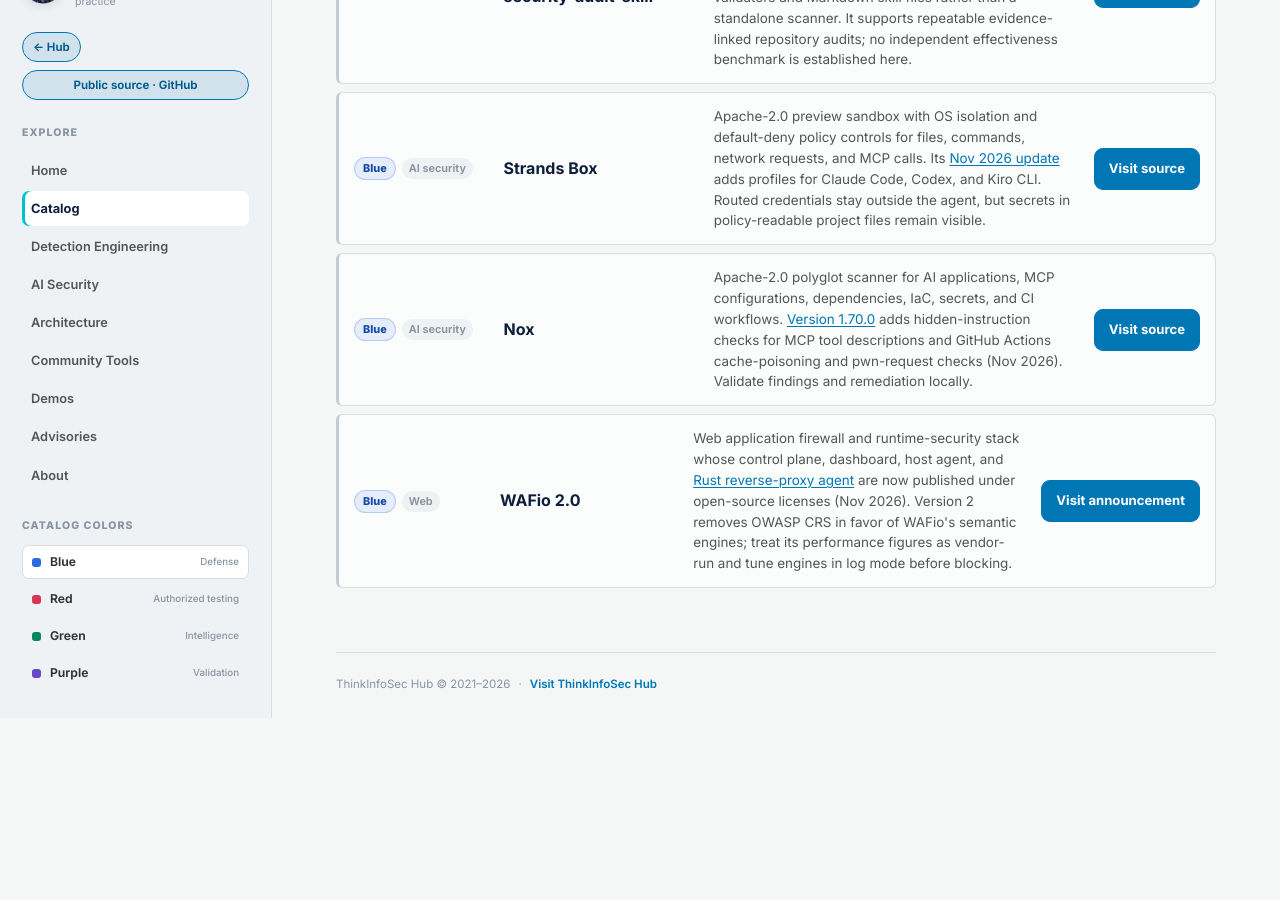
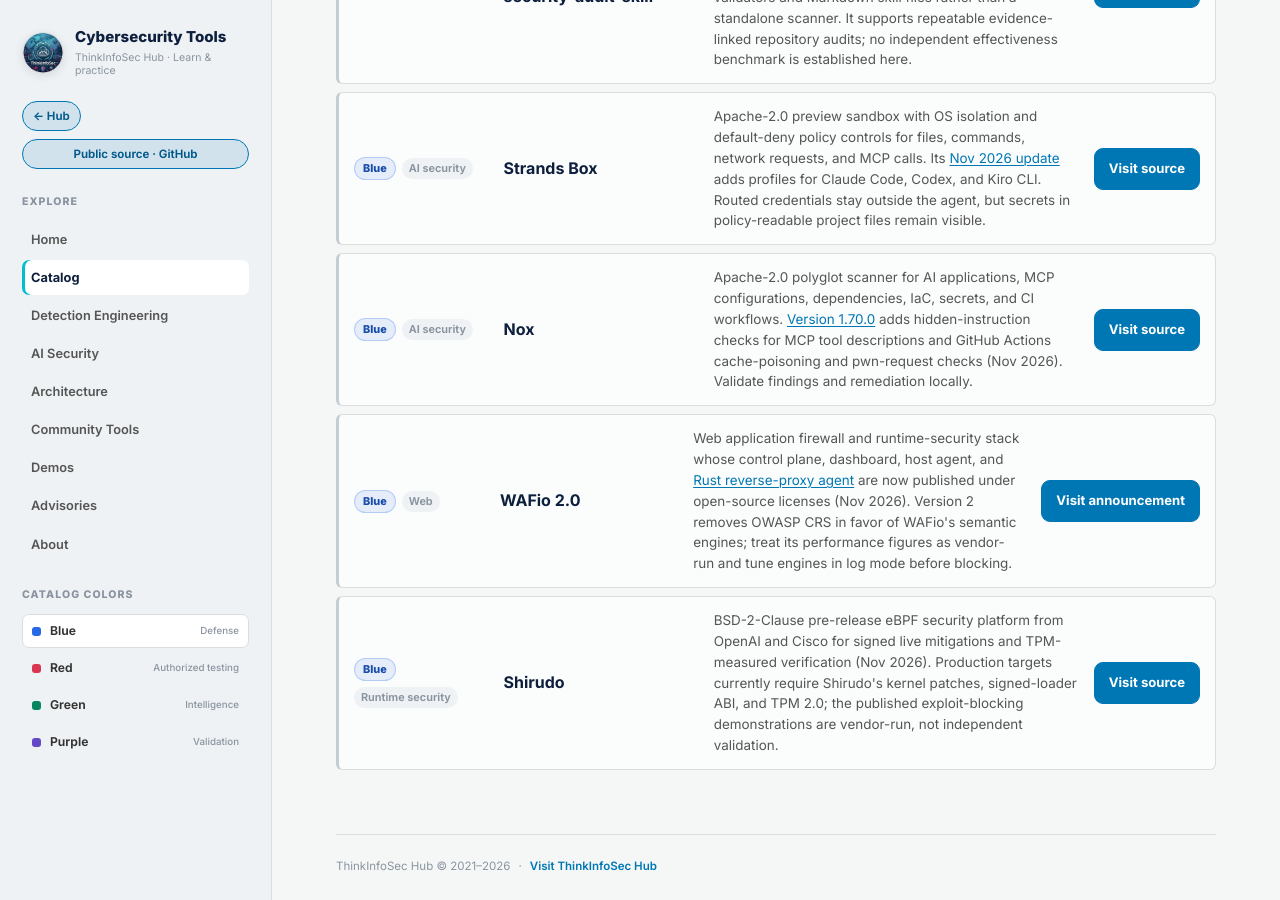
Before and after one commit to amcamillo/Cybersecurity_Tools, a Jekyll site: the page built from docs/01-catalog/blue.md, in a window 1280 px wide and 900 px high, scrolled down 4534 px. Built offline with Jekyll 4.4.1, drawn with Linux system fonts in a browser that asks for light colours; before the commit the page ends 5252 px from its top, so only the background shows below that; some of the changed text lies outside the part shown.

Commit message:
content: add Shirudo runtime protection
Co-authored-by: Autoisland <Autoisland@users.noreply.github.com>

```diff
--- a/docs/01-catalog/blue.md
+++ b/docs/01-catalog/blue.md
@@ -248,5 +248,11 @@ permalink: /catalog/blue/
     <p>Web application firewall and runtime-security stack whose control plane, dashboard, host agent, and <a href="https://github.com/Wafio/wafio-agent-waf">Rust reverse-proxy agent</a> are now published under open-source licenses (Nov 2026). Version 2 removes OWASP CRS in favor of WAFio's semantic engines; treat its performance figures as vendor-run and tune engines in log mode before blocking.</p>
     <a class="button" href="https://wafio.cloud/blog/wafio-2-released-rust-waf-agent-open-source">Visit announcement</a>
   </article>
+  <article class="card" data-filter-item data-tags="Blue,Linux,Runtime security,eBPF">
+    <div class="card__meta"><span class="team-chip team-chip--blue">Blue</span><span class="category-chip">Runtime security</span></div>
+    <h3>Shirudo</h3>
+    <p>BSD-2-Clause pre-release eBPF security platform from OpenAI and Cisco for signed live mitigations and TPM-measured verification (Nov 2026). Production targets currently require Shirudo's kernel patches, signed-loader ABI, and TPM 2.0; the published exploit-blocking demonstrations are vendor-run, not independent validation.</p>
+    <a class="button" href="https://github.com/shirudo-dev/shirudo">Visit source</a>
+  </article>
 </div>
 </section>
```
Also changed, not shown: README.md.
